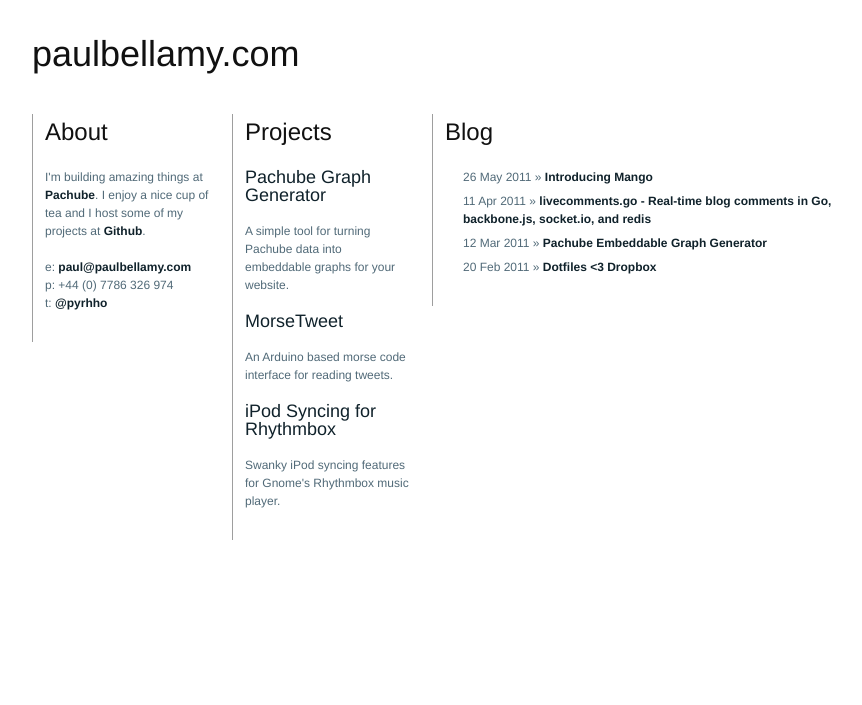
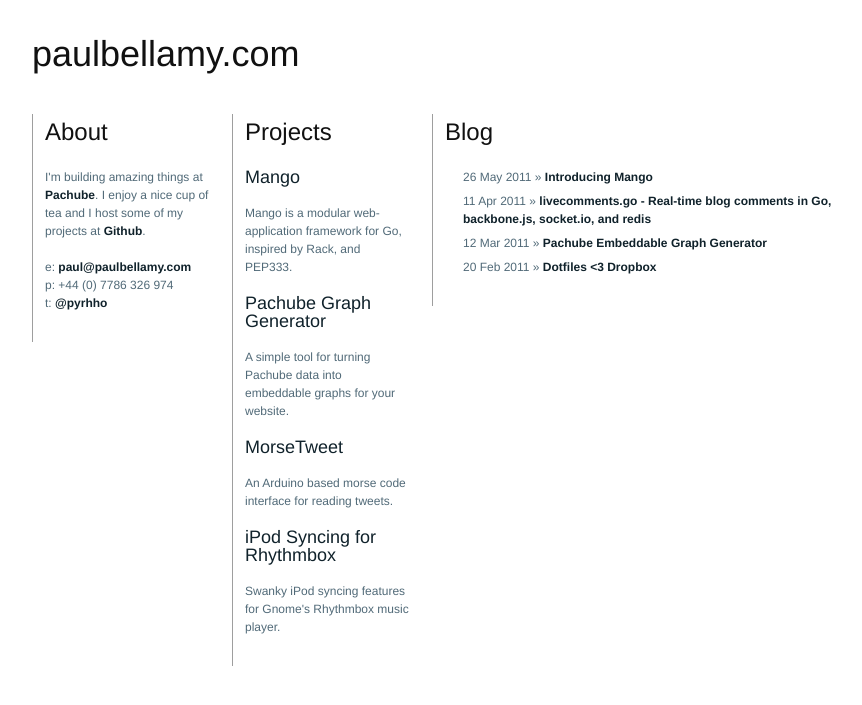
Before and after one commit to paulbellamy/paulbellamy.github.com, a Jekyll site: the page built from index.html, in a window 1280 px wide. Shown: the top 705 px of the page, without its empty margins (133-995 px from the left). Built offline with Jekyll 4.4.1, drawn with Linux system fonts in a browser that asks for light colours; a script that is not in the unit is left out.

Commit message:
Adding main page link to Mango

```diff
--- a/_layouts/default.html
+++ b/_layouts/default.html
@@ -52,6 +52,12 @@
         <div class="content">
           <h2>Projects</h2>
           <div class="item">
+            <h3><a href="http://github.com/paulbellamy/mango">Mango</a></h3>
+            <p>
+              Mango is a modular web-application framework for Go, inspired by Rack, and PEP333.
+            </p>
+          </div>
+          <div class="item">
             <h3><a href="pachube_graph_library">Pachube Graph Generator</a></h3>
             <p>
               A simple tool for turning Pachube data into embeddable graphs for your website.
```
